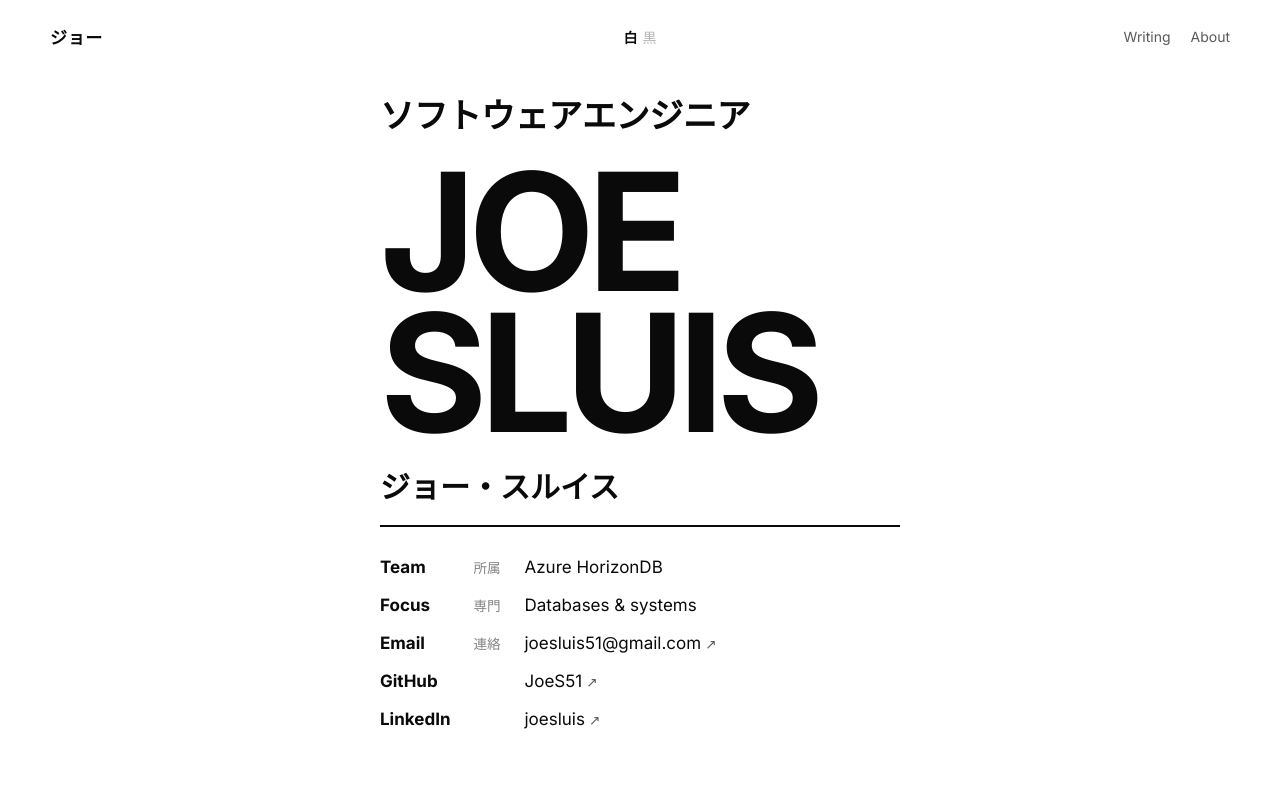
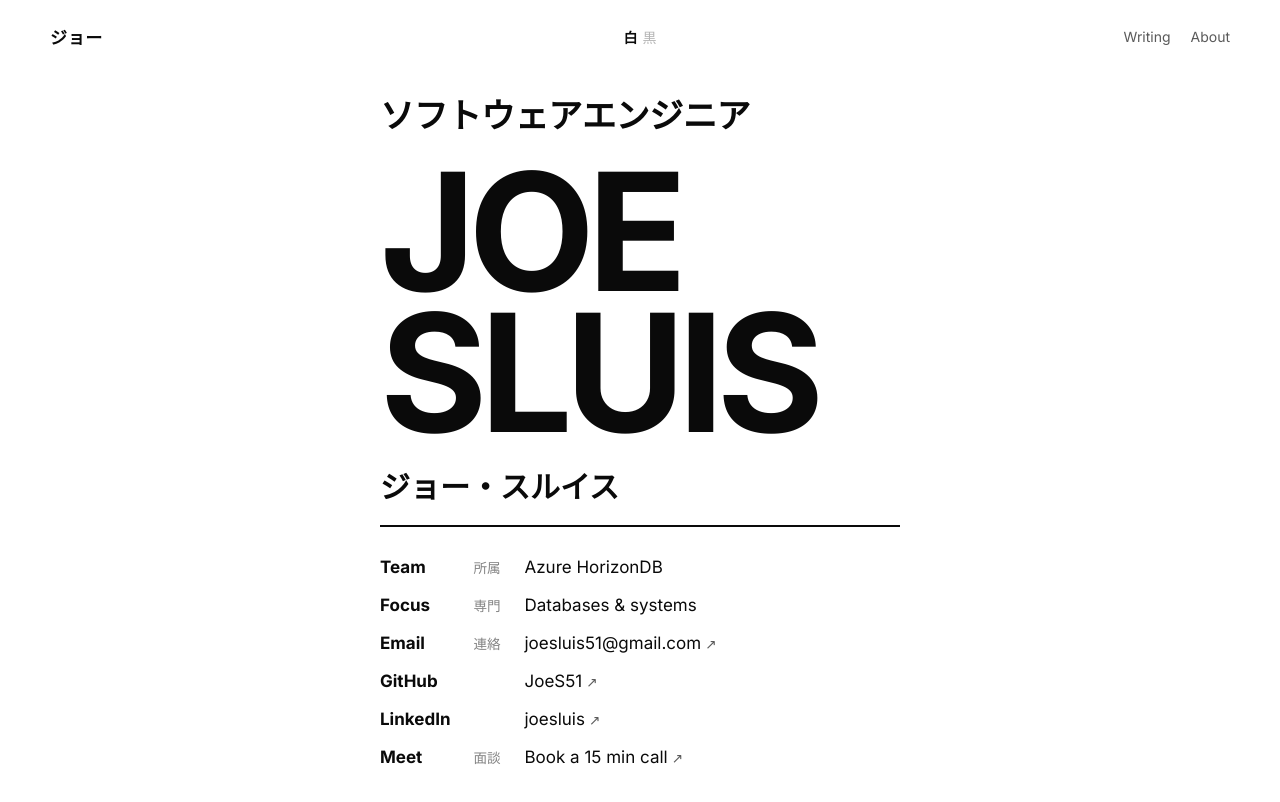
Before and after one commit to JoeS51/Johannes_Sluis_Portfolio_3.0, a Next.js app: page / in a window 1280 px wide. Shown: the top 802 px of the page. Built offline with nearby package versions, Linux system fonts and the light colour scheme.

Commit message:
Add a Meet row linking to a 15 min cal.com booking

```diff
--- a/app/about/page.tsx
+++ b/app/about/page.tsx
@@ -48,6 +48,7 @@ const specs: Spec[] = [
   { label: "Email", ja: "連絡", value: <a href={`mailto:${links.email}`}>{links.email}</a> },
   { label: "GitHub", value: <a href={links.github} target="_blank" rel="noopener noreferrer">JoeS51</a> },
   { label: "LinkedIn", value: <a href={links.linkedin} target="_blank" rel="noopener noreferrer">joesluis</a> },
+  { label: "Meet", ja: "面談", value: <a href={links.cal} target="_blank" rel="noopener noreferrer">Book a 15 min call</a> },
 ];
 
 export default function Page() {
--- a/app/page.tsx
+++ b/app/page.tsx
@@ -12,6 +12,7 @@ const specs: Spec[] = [
   { label: "Email", ja: "連絡", value: <a href={`mailto:${links.email}`}>{links.email}</a> },
   { label: "GitHub", value: <a href={links.github} target="_blank" rel="noopener noreferrer">JoeS51</a> },
   { label: "LinkedIn", value: <a href={links.linkedin} target="_blank" rel="noopener noreferrer">joesluis</a> },
+  { label: "Meet", ja: "面談", value: <a href={links.cal} target="_blank" rel="noopener noreferrer">Book a 15 min call</a> },
 ];
 
 const person = {
--- a/app/site.ts
+++ b/app/site.ts
@@ -6,4 +6,5 @@ export const links = {
   email: "joesluis51@gmail.com",
   github: "https://github.com/JoeS51",
   linkedin: "https://www.linkedin.com/in/joesluis/",
+  cal: "https://cal.com/joe-sluis-3snodn/15min",
 };
```
